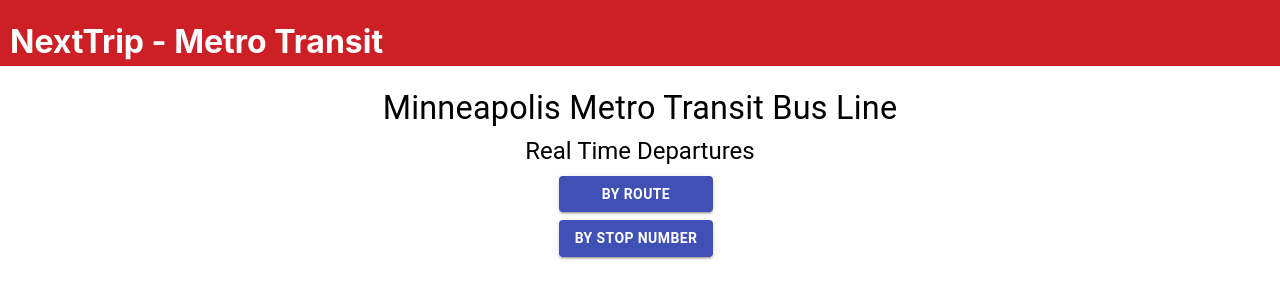
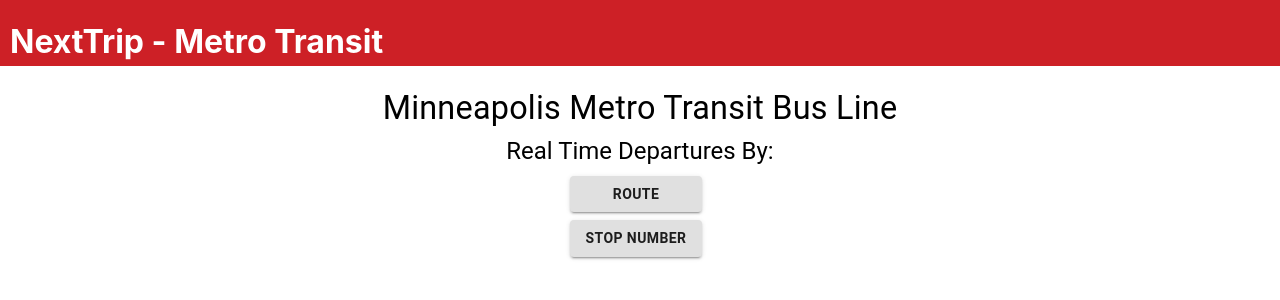
Before and after one commit to m2vang/nextTrip, a React (Create React App) app in the folder nextrip-casestudy/: page / in a window 1280 px wide. Shown: the top 300 px of the page. Built offline with nearby package versions, Linux system fonts and the light colour scheme; what redux-immutable-state-invariant would draw is missing.

Commit message:
Btns toggle between color if active or not

```diff
--- a/nextrip-casestudy/src/App.js
+++ b/nextrip-casestudy/src/App.js
@@ -52,15 +52,15 @@
                         <Grid item xs={12}>
                             <Header/>
                             <Typography variant="h4" style={styles.title}>Minneapolis Metro Transit Bus Line</Typography>
-                            <Typography variant="h5" style={styles.title}>Real Time Departures</Typography>
+                            <Typography variant="h5" style={styles.title}>Real Time Departures By: </Typography>
                             <Box style={this.getbtnContainerStyling()}>
-                                <Button variant="contained" color="primary" style={styles.button}
+                                <Button variant="contained" color={this.state.inRoute ? "primary" : "default"} style={styles.button}
                                         onClick={this.handleRouteSelection}>
-                                    By Route
+                                    Route
                                 </Button>
-                                <Button variant="contained" color="primary" style={styles.button}
+                                <Button variant="contained" color={this.state.inStop ? "primary" : "default"} style={styles.button}
                                         onClick={this.handleStopSelection}>
-                                    By Stop Number
+                                    Stop Number
                                 </Button>
                             </Box>
                             {this.state.inRoute ? <RouteProcessSteppers restart={this.handleRestart}/> : <div/>}
```
